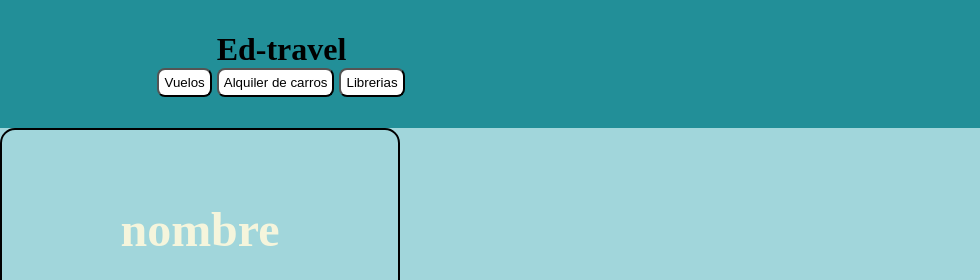
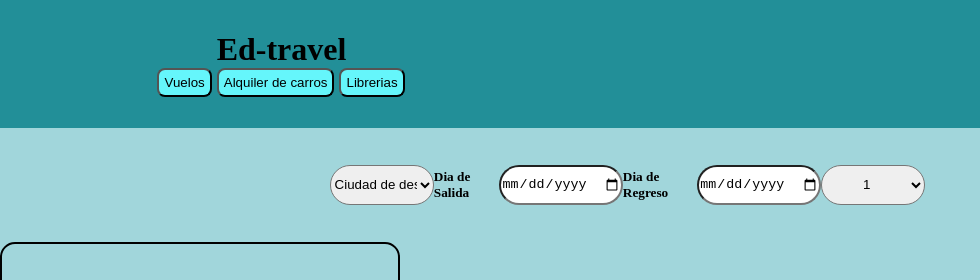
Before and after one commit to ronaldp12/trabajo, a plain HTML site: page index.html in a window 1280 px wide. Shown: the top 280 px of the page, 0-980 px from the left. Drawn offline with Linux system fonts and the light colour scheme.

Commit message:
estructura de los input y select

```diff
--- a/index.html
+++ b/index.html
@@ -21,8 +21,45 @@
         <div class="container-logo">
                 <img class="img-web" src="img/imagen.png" alt="Logotipo">
         </div>
+        </header>
 
-        </header>
+        <div class="container-2">
+            <div class="container-2-1">
+                <select class="select" name="ciudad de destino" id="ciudad de destino">
+                    <option value="cantidad de personas">Ciudad de destino</option>
+                    <option value="Armenia">Armenia</option>
+                    <option value="Barranquilla">Barranquilla</option>
+                    <option value="Bogota">Bogota</option>
+                    <option value="Cartagena">Cartagena</option>
+                    <option value="San Andres">San Andres</option>
+                    <option value="Santa Martha">Santa Martha</option>
+                    <option value="Cali">Cali</option>
+                    <option value="Bucaramanga">Bucaramanga</option>
+                    <option value="La Guajira">La Guajira</option>
+                    <option value="Manizales">Manizales</option>
+                    <option value="Pasto">Pasto</option>
+                    <option value="Pereira">Pereira</option>
+                    <option value="Popayan">Popayan</option>
+                </select>
+
+                <h3>Dia de Salida</h3>
+                <input class="input" type="date">
+
+                <h3>Dia de Regreso</h3>
+                <input class="input" type="date">
+
+                <select class="select" name="cantidad de personas" id="cantidad de personas">
+                    <option value="1">1</option>
+                    <option value="2">2</option>
+                    <option value="3">3</option>
+                    <option value="4">4</option>
+                    <option value="5">5</option>
+                    <option value="6">6</option>
+                    <option value="7">7</option>
+                </select>
+            </div>
+        </div>
+
         <div class="card">
             <h2>nombre</h2>
             <img src="img/imagen.png" alt="">
@@ -36,6 +73,5 @@
             <img src="img/imagen.png" alt="">
         </div>
 
-        <h1>holllllll</h1>
 </body>
 </html>
--- a/styles.css
+++ b/styles.css
@@ -34,28 +34,54 @@ header{
     display: flex;
     justify-content: right;
     float: right;
-
-
 }
 
 button{
    padding: 5px ;
    margin-right: 1px;
-   background-color: white;
+   background-color: #65f6fb;
    color: black;
    border-radius: 8px;
    cursor: pointer;
 }
 
 button:hover{
-    background-color: grey;
+    background-color: #06a0b4;
 }
 
 
 h1{
     text-align: center;
 }
+.container-2{
+   display: flex;
+   flex-direction: row;
+   justify-content: center;
+   margin-top: 2rem;
+   margin: 2rem;
+}
+.container-2-1{
+    width: 50%;
+    display: flex;
+    justify-content: space-between;
+    flex-direction: row;
+    margin-top: 75rem;
+    margin: 0.3rem;
+}
+.select{
+    width: 20%;
+    border-radius: 20px;
+    text-align: center;
 
+}
+.input{
+    border-radius: 20px;
+}
+
+h3{
+    font-size: 0.83rem;
+    margin: 4px 0;
+}
 
 .card{
     width: 25rem;
@@ -68,15 +94,6 @@ h1{
     justify-content: space-evenly;
     align-items: center;
 }
-.card > .btn-close{
-    width: 2rem;
-    height: 2rem;
-    border-radius: 50%;
-    color: rgb(240, 241, 255);
-    font-weight: 500;
-    cursor: pointer;
-    align-self: flex-end;
-}
 .card > img{
     width: 80%;
     height: 50%;
```
